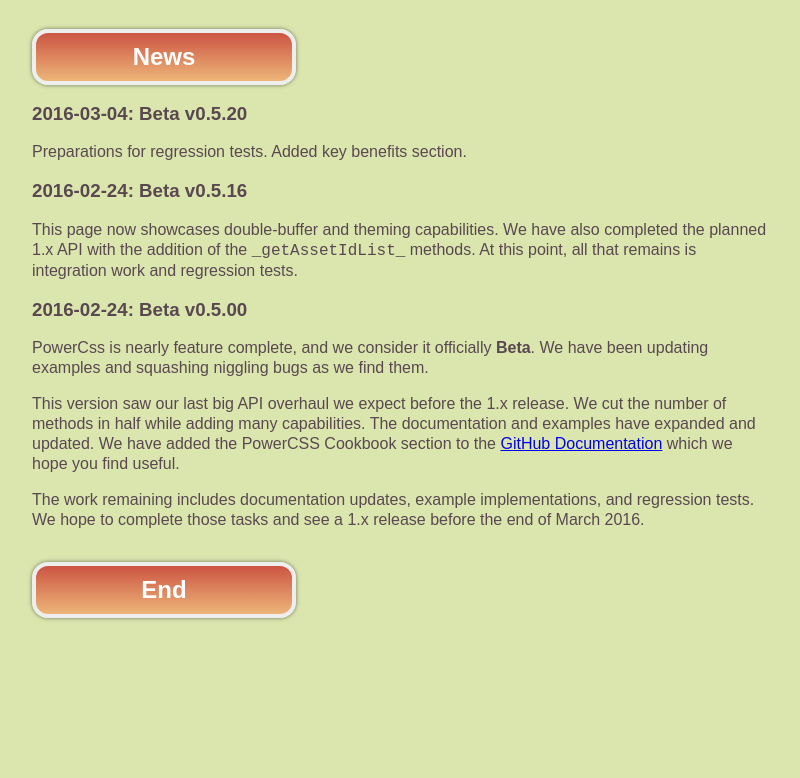
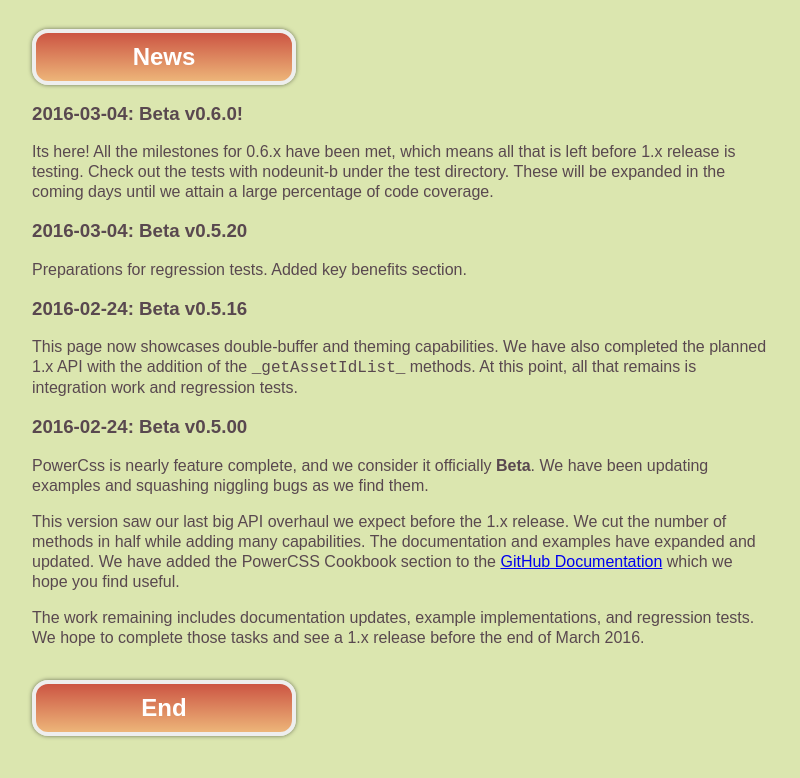
Before and after one commit to mmikowski/powercss, a website: page index.html in a window 1280 px wide. Shown: the part 2273-3051 px from the top of the page, without its empty margins (0-800 px from the left). Before the commit the page ends 2939 px from the top, so only its background shows below. Drawn offline with nearby package versions, Linux system fonts and the light colour scheme.

Commit message:
Updated index for web site.

```diff
--- a/index.html
+++ b/index.html
@@ -155,6 +155,13 @@
     </ul>
 
   <h2>News</h2>
+    <h3>2016-03-04: Beta v0.6.0!</h3>
+    <p>Its here!  All the milestones for 0.6.x have been met, which means
+    all that is left before 1.x release is testing. Check out the tests
+    with nodeunit-b under the test directory.  These will be expanded
+    in the coming days until we attain a large percentage of code coverage.
+    </p>
+
     <h3>2016-03-04: Beta v0.5.20</h3>
     Preparations for regression tests. Added key benefits section.
 
```
